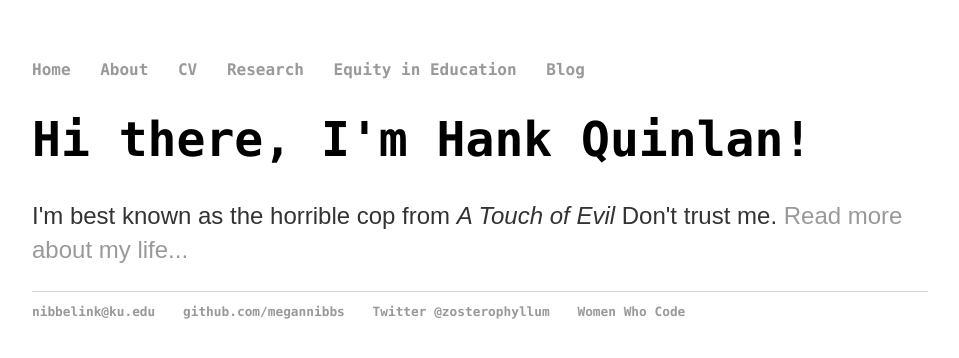
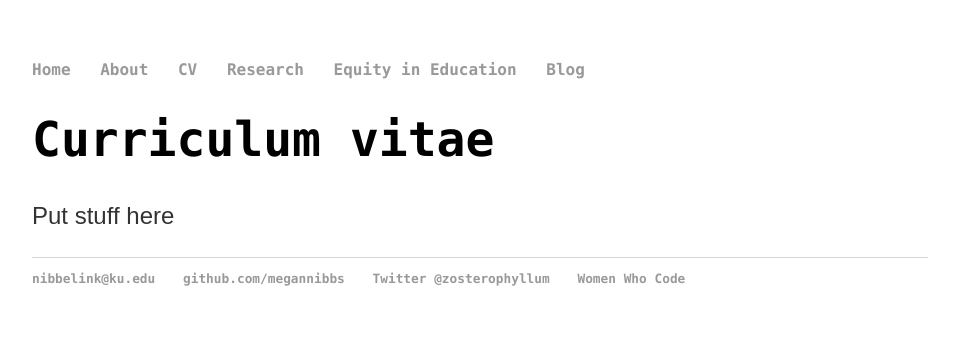
Before and after one commit to megannibbs/megannibbelink.github.io, a Jekyll site: the page built from cv/index.html, in a window 1280 px wide. Shown: the top 358 px of the page, without its empty margins (160-1119 px from the left). Built offline with Jekyll 4.4.1, drawn with Linux system fonts in a browser that asks for light colours.

Commit message:
Update index.html

```diff
--- a/cv/index.html
+++ b/cv/index.html
@@ -3,6 +3,6 @@
 title: Meg Nibbelink | CV
 ---
 <div class="blurb">
-	<h1>Hi there, I'm Hank Quinlan!</h1>
-	<p>I'm best known as the horrible cop from <em>A Touch of Evil</em> Don't trust me. <a href="/about">Read more about my life...</a></p>
+	<h1>Curriculum vitae</h1>
+	<p>Put stuff here</p>
 </div><!-- /.blurb -->
```
